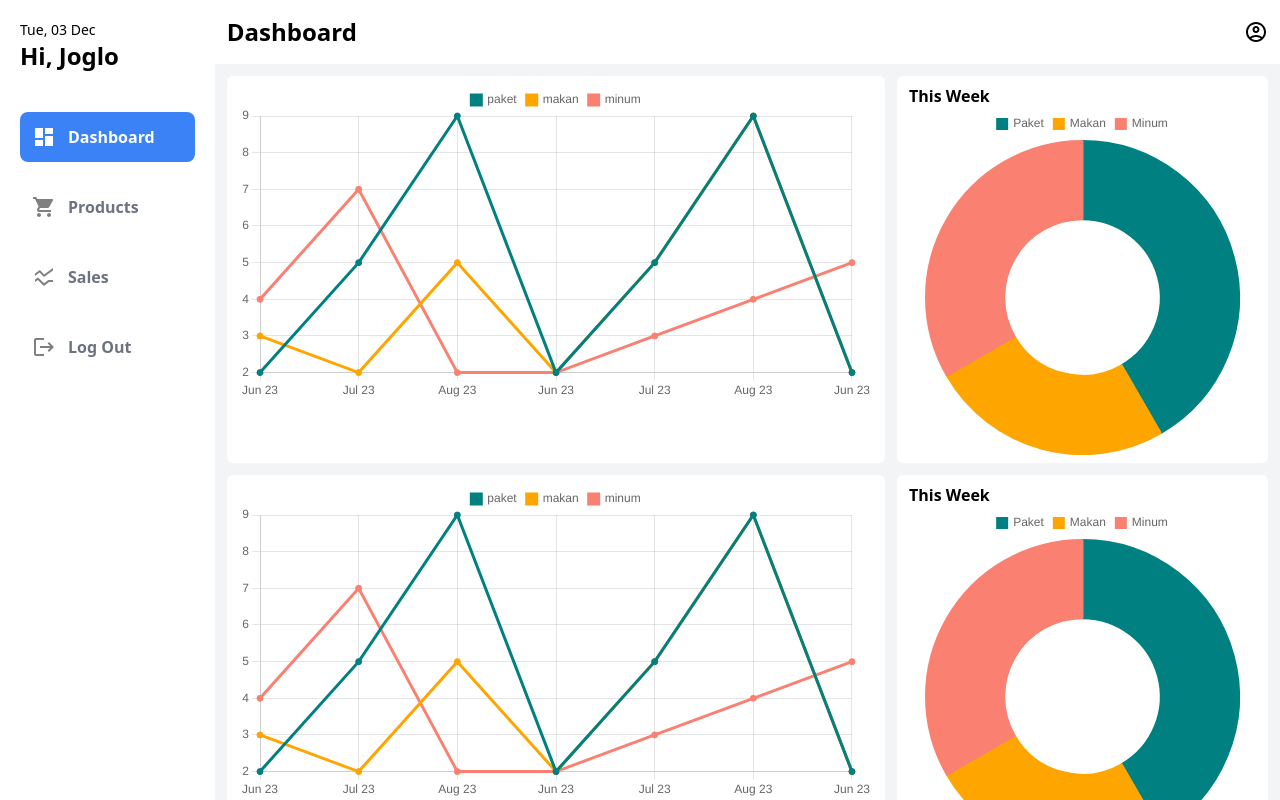
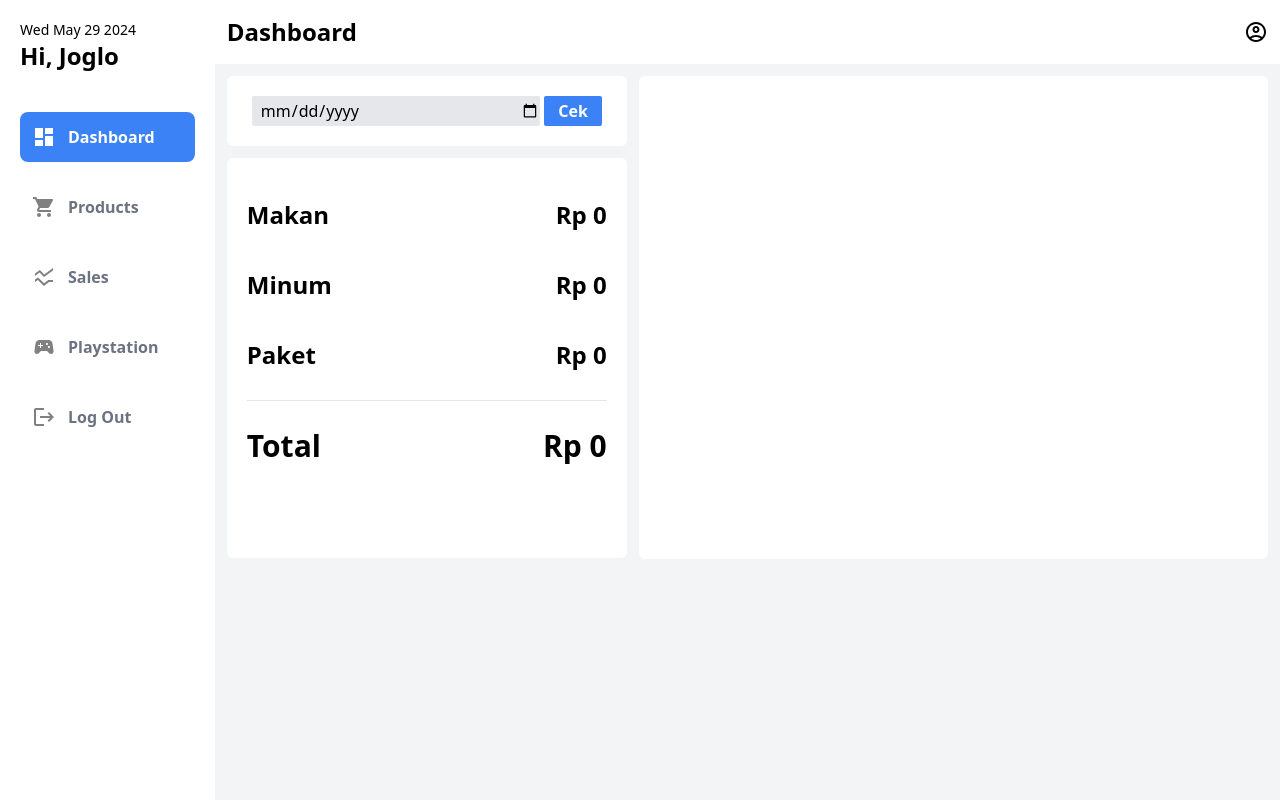
Before and after one commit to deniPamungkas/joglo-ndeso-kasir-admin, a React (Vite) app: page /sales in a window 1280 px wide. Built offline with nearby package versions, Linux system fonts and the light colour scheme.

Commit message:
sales page

```diff
--- a/src/components/sidebar.jsx
+++ b/src/components/sidebar.jsx
@@ -2,9 +2,11 @@ import DashboardIcon from "@mui/icons-material/Dashboard";
 import ShoppingCartIcon from "@mui/icons-material/ShoppingCart";
 import SsidChartIcon from "@mui/icons-material/SsidChart";
 import LogoutIcon from "@mui/icons-material/Logout";
+import SportsEsportsIcon from "@mui/icons-material/SportsEsports";
 import { useContext } from "react";
 import { Side } from "../context/sideContext";
 import { Link } from "react-router-dom";
+import { todayDate } from "../utils/getTodayDate";
 
 const SideBar = () => {
   const { value, setValue } = useContext(Side);
@@ -15,7 +17,7 @@ const SideBar = () => {
   return (
     <div className="w-[250px] h-screen bg-white p-3 lg:p-5 hidden md:block z-50">
       <div className="">
-        <h3 className="text-sm">Tue, 03 Dec</h3>
+        <h3 className="text-sm">{todayDate()}</h3>
         <h1 className="text-2xl font-bold">Hi, Joglo</h1>
       </div>
       <ul className="flex flex-col gap-y-5 py-10">
@@ -64,6 +66,22 @@ const SideBar = () => {
           <span>Sales</span>
         </Link>
         <Link
+          to={"/playstation"}
+          onClick={handleClick}
+          id="Playstation"
+          className={`${
+            value == "Playstation" ? "bg-blue-500 text-white" : "text-gray-500"
+          } rounded-lg h-[50px] w-full flex justify-start px-3 font-semibold items-center gap-x-3 relative cursor-pointer`}
+        >
+          <div className="absolute top-0 right-0 left-0 bottom-0 z-10"></div>
+          <SportsEsportsIcon
+            style={
+              value == "Playstation" ? { color: "white" } : { color: "gray" }
+            }
+          />
+          <span>Playstation</span>
+        </Link>
+        <Link
           to={"/logout"}
           onClick={handleClick}
           id="Logout"
--- a/src/pages/dashboard.jsx
+++ b/src/pages/dashboard.jsx
@@ -16,8 +16,12 @@ import { useQuery } from "@tanstack/react-query";
 import {
   allOrders,
   dailyOrders,
+  fitDataToMonth,
   monthlyOrders,
+  profitThisTime,
+  sixMonthOrderPerCat,
   sixMonthOrders,
+  sixMonthOrdersSum,
   weeklyOrders,
 } from "../utils/getOrders";
 
@@ -75,40 +79,34 @@ const Dashboard = () => {
     queryFn: sixMonthOrders,
   });
 
-  console.log(orderSixMonths?.data[0].keuntungan);
+  const orderSixMonthsSum = useQuery({
+    queryKey: ["sixMonthOrdersSum"],
+    queryFn: sixMonthOrdersSum,
+  });
 
   const ordersThisMonth = useQuery({
     queryKey: ["monthlyOrders"],
     queryFn: monthlyOrders,
   });
-  const profitThisMonth = ordersThisMonth.data?.reduce((acc, cur) => {
-    return acc + cur.profit;
-  }, 0);
 
   const ordersThisWeek = useQuery({
     queryKey: ["weeklyOrders"],
     queryFn: weeklyOrders,
   });
-  const profitThisWeek = ordersThisWeek.data?.reduce((acc, cur) => {
-    return acc + cur.profit;
-  }, 0);
 
   const ordersThisDay = useQuery({
     queryKey: ["dailyOrders"],
     queryFn: dailyOrders,
   });
-  const profitThisDay = ordersThisDay.data?.reduce((acc, cur) => {
-    return acc + cur.profit;
-  }, 0);
 
   return (
     <div className="mt-16 w-full h-fit">
       <section className="w-full h-fit md:h-[150px] flex py-4 px-3 justify-center md:justify-start items-center">
         <div className="md:w-full md:h-full grid grid-cols-2 lg:grid-cols-4 gap-2">
           <Earnings time="Year" />
-          <Earnings time="Month" value={profitThisMonth} />
-          <Earnings time="Week" value={profitThisWeek} />
-          <Earnings time="day" value={profitThisDay} />
+          <Earnings time="Month" value={profitThisTime(ordersThisMonth)} />
+          <Earnings time="Week" value={profitThisTime(ordersThisWeek)} />
+          <Earnings time="day" value={profitThisTime(ordersThisDay)} />
         </div>
       </section>
       <section className="px-3 flex-col">
@@ -135,7 +133,11 @@ const Dashboard = () => {
                     label: "keuntungan",
                     backgroundColor: "teal",
                     borderColor: "teal",
-                    data: [0, 0, 0, 0, 0, orderSixMonths?.data[0].keuntungan],
+                    data: fitDataToMonth(
+                      orderSixMonths?.data?.map((dat) => {
+                        return dat.keuntungan;
+                      })
+                    ),
                   },
                 ],
               }}
@@ -151,35 +153,34 @@ const Dashboard = () => {
                 animation: { duration: 2000, easing: "easeOutExpo" },
               }}
               data={{
-                labels: [
-                  "Jun 23",
-                  "Jul 23",
-                  "Aug 23",
-                  "Sep 23",
-                  "Okt 23",
-                  "Nov 23",
-                ],
+                labels: months(),
                 datasets: [
                   {
                     id: 1,
                     label: "paket",
                     backgroundColor: "teal",
                     borderColor: "teal",
-                    data: [500, 100, 700, 400, 600, 200],
+                    data: fitDataToMonth(
+                      sixMonthOrderPerCat(orderSixMonthsSum, "paket")
+                    ),
                   },
                   {
                     id: 2,
                     label: "makan",
                     backgroundColor: "orange",
                     borderColor: "orange",
-                    data: [300, 600, 200, 600, 800, 400],
+                    data: fitDataToMonth(
+                      sixMonthOrderPerCat(orderSixMonthsSum, "makan")
+                    ),
                   },
                   {
                     id: 3,
                     label: "minum",
                     backgroundColor: "salmon",
                     borderColor: "salmon",
-                    data: [40, 500, 300, 500, 700, 100],
+                    data: fitDataToMonth(
+                      sixMonthOrderPerCat(orderSixMonthsSum, "minum")
+                    ),
                   },
                 ],
               }}
@@ -187,12 +188,6 @@ const Dashboard = () => {
           </div>
         </div>
       </section>
-      {/* <section className="w-full p-3 flex gap-x-3 overflow-scroll">
-        <Earnings time="Month" />
-        <Earnings time="Month" />
-        <Earnings time="Month" />
-        <Earnings time="Month" />
-      </section> */}
     </div>
   );
 };
--- a/src/pages/sales.jsx
+++ b/src/pages/sales.jsx
@@ -11,6 +11,9 @@ import {
   Title,
   CategoryScale,
 } from "chart.js";
+import { useState } from "react";
+import { useQuery } from "@tanstack/react-query";
+import axios from "axios";
 const Sales = () => {
   ChartJS.register(
     ArcElement,
@@ -27,11 +30,109 @@ const Sales = () => {
   // ChartJS.defaults.responsive = false;
   ChartJS.defaults.plugins.legend.labels.boxWidth = 10;
   ChartJS.defaults.plugins.legend.labels.boxHeight = 10;
-  // ChartJS.overrides[Doughnut]
+  const [date, setDate] = useState(null);
+  const [orderData, setOrderData] = useState(null);
+  const handleDate = (e) => {
+    setDate(e.target.value);
+  };
+  const handleDateForm = async (e) => {
+    e.preventDefault();
+    try {
+      const result = await axios.post(
+        "http://localhost:5500/admin/v1/getOrdersByDate",
+        { date: date }
+      );
+      setOrderData(result.data);
+      return result;
+    } catch (error) {
+      return console.log(error);
+    }
+  };
+
+  const dataPerCat = (cat) => {
+    const filteredData = orderData?.filter((data) => {
+      return data.category == cat;
+    });
+    return filteredData;
+  };
   return (
     <div className="mt-16">
-      <section className="w-full h-fit p-3 grid grid-cols-1 gap-3">
-        <div className="grid grid-cols-11 gap-3">
+      <section className="w-full h-fit p-3 flex justify-between gap-x-3">
+        <div className="flex flex-col gap-y-3 w-[400px]">
+          <form
+            onSubmit={handleDateForm}
+            className="w-[400px] h-[70px] flex justify-center items-center bg-white rounded-md"
+          >
+            <div className="w-[350px] h-[30px] flex gap-x-1">
+              <input
+                type="date"
+                name="tanggal"
+                id="tanggal"
+                onChange={handleDate}
+                className="w-full outline-none pl-2 bg-gray-200 rounded-sm"
+              />
+              <button
+                type="submit"
+                className="bg-blue-500 w-[70px] h-[30px] flex justify-center items-center text-white font-bold rounded-sm"
+              >
+                Cek
+              </button>
+            </div>
+          </form>
+          <div className="w-full h-[400px] bg-white rounded-md px-5 py-8 flex flex-col gap-y-5">
+            <div className="w-full h-[50px] flex justify-between items-center text-2xl font-semibold">
+              <h1>Makan</h1>
+              <span>
+                {orderData !== null
+                  ? `Rp ${new Intl.NumberFormat("id-ID").format(
+                      dataPerCat("makan").reduce((acc, cur) => {
+                        return acc + cur.price * cur.amount;
+                      }, 0)
+                    )}`
+                  : `Rp ${new Intl.NumberFormat("id-ID").format(0)}`}
+              </span>
+            </div>
+            <div className="w-full h-[50px] flex justify-between items-center text-2xl font-semibold">
+              <h1>Minum</h1>
+              <span>
+                {orderData !== null
+                  ? `Rp ${new Intl.NumberFormat("id-ID").format(
+                      dataPerCat("minum").reduce((acc, cur) => {
+                        return acc + cur.price * cur.amount;
+                      }, 0)
+                    )}`
+                  : `Rp ${new Intl.NumberFormat("id-ID").format(0)}`}
+              </span>
+            </div>
+            <div className="w-full h-[50px] flex justify-between items-center text-2xl font-semibold">
+              <h1>Paket</h1>
+              <span>
+                {orderData !== null
+                  ? `Rp ${new Intl.NumberFormat("id-ID").format(
+                      dataPerCat("paket").reduce((acc, cur) => {
+                        return acc + cur.price * cur.amount;
+                      }, 0)
+                    )}`
+                  : `Rp ${new Intl.NumberFormat("id-ID").format(0)}`}
+              </span>
+            </div>
+            <hr />
+            <div className="w-full h-[50px] flex justify-between items-center text-3xl font-semibold">
+              <h1>Total</h1>
+              <span>
+                {orderData !== null
+                  ? `Rp ${new Intl.NumberFormat("id-ID").format(
+                      orderData?.reduce((acc, cur) => {
+                        return acc + cur.price * cur.amount;
+                      }, 0)
+                    )}`
+                  : `Rp ${new Intl.NumberFormat("id-ID").format(0)}`}
+              </span>
+            </div>
+          </div>
+        </div>
+        <div className="w-full h-[483px] bg-white rounded-md"></div>
+        {/* <div className="grid grid-cols-11 gap-3">
           <div className="h-full w-full col-span-7 bg-white rounded-md py-2 px-3">
             <Line
               datasetIdKey="se"
@@ -100,77 +201,7 @@ const Sales = () => {
               }}
             />
           </div>
-        </div>
-        <div className="grid grid-cols-11 gap-3">
-          <div className="h-full w-full col-span-7 bg-white rounded-md py-2 px-3">
-            <Line
-              datasetIdKey="se"
-              plugins={{ backgroundColor: "lighgreen" }}
-              options={{
-                backgroundColor: "red",
-                responsive: true,
-                animation: { duration: 2000, easing: "easeOutExpo" },
-              }}
-              data={{
-                labels: [
-                  "Jun 23",
-                  "Jul 23",
-                  "Aug 23",
-                  "Jun 23",
-                  "Jul 23",
-                  "Aug 23",
-                  "Jun 23",
-                ],
-                datasets: [
-                  {
-                    id: 1,
-                    label: "paket",
-                    backgroundColor: "teal",
-                    borderColor: "teal",
-                    data: [2, 5, 9, 2, 5, 9, 2],
-                  },
-                  {
-                    id: 2,
-                    label: "makan",
-                    backgroundColor: "orange",
-                    borderColor: "orange",
-                    data: [3, 2, 5, 2, 5, 9, 2],
-                  },
-                  {
-                    id: 3,
-                    label: "minum",
-                    backgroundColor: "salmon",
-                    borderColor: "salmon",
-                    data: [4, 7, 2, 2, 3, 4, 5],
-                  },
-                ],
-              }}
-            />
-          </div>
-          <div className="h-full w-full col-span-4 bg-white rounded-md py-2 px-3 font-semibold">
-            <h1>This Week</h1>
-            <Doughnut
-              datasetIdKey="se"
-              options={{
-                backgroundColor: "fuscia",
-                indexAxis: "y",
-                animation: { duration: 2000, easing: "easeOutExpo" },
-                plugins: { legend: { maxWidth: "1" } },
-              }}
-              data={{
-                labels: ["Paket", "Makan", "Minum"],
-                datasets: [
-                  {
-                    id: 1,
-                    data: [500, 300, 400],
-                    backgroundColor: ["teal", "orange", "salmon"],
-                    borderColor: ["teal", "orange", "salmon"],
-                  },
-                ],
-              }}
-            />
-          </div>
-        </div>
+        </div> */}
       </section>
     </div>
   );
--- a/src/style.css
+++ b/src/style.css
@@ -592,10 +592,6 @@ video {
   z-index: 50;
 }
 
-.col-span-3 {
-  grid-column: span 3 / span 3;
-}
-
 .col-span-4 {
   grid-column: span 4 / span 4;
 }
@@ -636,10 +632,6 @@ video {
   height: 4rem;
 }
 
-.h-\[200px\] {
-  height: 200px;
-}
-
 .h-\[30px\] {
   height: 30px;
 }
@@ -658,10 +650,6 @@ video {
 
 .h-\[510px\] {
   height: 510px;
-}
-
-.h-\[530px\] {
-  height: 530px;
 }
 
 .h-\[80px\] {
@@ -685,16 +673,44 @@ video {
   height: 100px;
 }
 
-.h-\[300px\] {
-  height: 300px;
+.h-\[70px\] {
+  height: 70px;
+}
+
+.h-\[400px\] {
+  height: 400px;
+}
+
+.h-\[5px\] {
+  height: 5px;
+}
+
+.h-\[700px\] {
+  height: 700px;
+}
+
+.h-\[450px\] {
+  height: 450px;
+}
+
+.h-\[480px\] {
+  height: 480px;
+}
+
+.h-\[481px\] {
+  height: 481px;
+}
+
+.h-\[482px\] {
+  height: 482px;
+}
+
+.h-\[483px\] {
+  height: 483px;
 }
 
 .min-h-screen {
   min-height: 100vh;
-}
-
-.w-1\/2 {
-  width: 50%;
 }
 
 .w-\[130px\] {
@@ -705,16 +721,8 @@ video {
   width: 175px;
 }
 
-.w-\[200px\] {
-  width: 200px;
-}
-
 .w-\[250px\] {
   width: 250px;
-}
-
-.w-\[50px\] {
-  width: 50px;
 }
 
 .w-\[700px\] {
@@ -729,12 +737,28 @@ video {
   width: 100%;
 }
 
-.w-\[100px\] {
-  width: 100px;
+.w-\[200px\] {
+  width: 200px;
+}
+
+.w-\[50px\] {
+  width: 50px;
 }
 
 .w-\[300px\] {
   width: 300px;
+}
+
+.w-\[70px\] {
+  width: 70px;
+}
+
+.w-\[400px\] {
+  width: 400px;
+}
+
+.w-\[350px\] {
+  width: 350px;
 }
 
 .shrink-0 {
@@ -759,16 +783,16 @@ video {
   cursor: pointer;
 }
 
+.grid-cols-1 {
+  grid-template-columns: repeat(1, minmax(0, 1fr));
+}
+
 .grid-cols-11 {
   grid-template-columns: repeat(11, minmax(0, 1fr));
 }
 
 .grid-cols-2 {
   grid-template-columns: repeat(2, minmax(0, 1fr));
-}
-
-.grid-cols-1 {
-  grid-template-columns: repeat(1, minmax(0, 1fr));
 }
 
 .flex-col {
@@ -838,8 +862,8 @@ video {
   row-gap: 1.25rem;
 }
 
-.overflow-hidden {
-  overflow: hidden;
+.gap-y-3 {
+  row-gap: 0.75rem;
 }
 
 .overflow-scroll {
@@ -848,10 +872,6 @@ video {
 
 .overflow-y-scroll {
   overflow-y: scroll;
-}
-
-.rounded-\[50px\] {
-  border-radius: 50px;
 }
 
 .rounded-full {
@@ -864,6 +884,10 @@ video {
 
 .rounded-md {
   border-radius: 0.375rem;
+}
+
+.rounded-sm {
+  border-radius: 0.125rem;
 }
 
 .border-2 {
@@ -889,14 +913,14 @@ video {
   background-color: rgb(243 244 246 / var(--tw-bg-opacity));
 }
 
-.bg-gray-300 {
+.bg-gray-500 {
   --tw-bg-opacity: 1;
-  background-color: rgb(209 213 219 / var(--tw-bg-opacity));
+  background-color: rgb(107 114 128 / var(--tw-bg-opacity));
 }
 
-.bg-red-500 {
+.bg-red-400 {
   --tw-bg-opacity: 1;
-  background-color: rgb(239 68 68 / var(--tw-bg-opacity));
+  background-color: rgb(248 113 113 / var(--tw-bg-opacity));
 }
 
 .bg-transparent {
@@ -906,6 +930,11 @@ video {
 .bg-white {
   --tw-bg-opacity: 1;
   background-color: rgb(255 255 255 / var(--tw-bg-opacity));
+}
+
+.bg-red-500 {
+  --tw-bg-opacity: 1;
+  background-color: rgb(239 68 68 / var(--tw-bg-opacity));
 }
 
 .bg-green-300 {
@@ -918,9 +947,24 @@ video {
   background-color: rgb(187 247 208 / var(--tw-bg-opacity));
 }
 
-.bg-gray-500 {
+.bg-gray-400 {
   --tw-bg-opacity: 1;
-  background-color: rgb(107 114 128 / var(--tw-bg-opacity));
+  background-color: rgb(156 163 175 / var(--tw-bg-opacity));
+}
+
+.bg-gray-300 {
+  --tw-bg-opacity: 1;
+  background-color: rgb(209 213 219 / var(--tw-bg-opacity));
+}
+
+.bg-gray-200 {
+  --tw-bg-opacity: 1;
+  background-color: rgb(229 231 235 / var(--tw-bg-opacity));
+}
+
+.bg-red-300 {
+  --tw-bg-opacity: 1;
+  background-color: rgb(252 165 165 / var(--tw-bg-opacity));
 }
 
 .p-2 {
@@ -933,6 +977,10 @@ video {
 
 .p-7 {
   padding: 1.75rem;
+}
+
+.p-5 {
+  padding: 1.25rem;
 }
 
 .px-3 {
@@ -958,6 +1006,20 @@ video {
 .py-4 {
   padding-top: 1rem;
   padding-bottom: 1rem;
+}
+
+.px-5 {
+  padding-left: 1.25rem;
+  padding-right: 1.25rem;
+}
+
+.py-8 {
+  padding-top: 2rem;
+  padding-bottom: 2rem;
+}
+
+.pl-2 {
+  padding-left: 0.5rem;
 }
 
 .text-center {
@@ -996,6 +1058,11 @@ video {
 .text-xs {
   font-size: 0.75rem;
   line-height: 1rem;
+}
+
+.text-3xl {
+  font-size: 1.875rem;
+  line-height: 2.25rem;
 }
 
 .font-bold {
--- a/src/utils/getOrders.js
+++ b/src/utils/getOrders.js
@@ -28,6 +28,18 @@ export const sixMonthOrders = async () => {
   try {
     const result = await axios.get(
       "http://localhost:5500/admin/v1/getSixMonthOrders"
+    );
+    return result.data;
+  } catch (error) {
+    console.log(error);
+    return error;
+  }
+};
+
+export const sixMonthOrdersSum = async () => {
+  try {
+    const result = await axios.get(
+      "http://localhost:5500/admin/v1/getSixMonthOrdersSum"
     );
     return result.data;
   } catch (error) {
@@ -71,3 +83,39 @@ export const dailyOrders = async () => {
     return error;
   }
 };
+
+export const sixMonthOrderPerCat = (time, cat) => {
+  const dataSum = time?.data
+    ?.filter((dat) => {
+      return dat._id.category == cat;
+    })
+    .map((dat) => {
+      return dat.jumlah;
+    });
+  return dataSum;
+};
+
+export const fitDataToMonth = (data) => {
+  let ar = [];
+  try {
+    if (data.length < 6) {
+      for (let i = 0; i < 6 - data.length; i++) {
+        ar.push(0);
+      }
+      return [...ar, ...data];
+    }
+  } catch (err) {
+    return err;
+  }
+};
+
+export const profitThisTime = (jangka) => {
+  try {
+    const profit = jangka.data?.reduce((acc, cur) => {
+      return acc + cur.keuntungan;
+    }, 0);
+    return profit;
+  } catch (error) {
+    return null;
+  }
+};
--- /dev/null
+++ b/src/utils/getTodayDate.js
@@ -0,0 +1,4 @@
+export const todayDate = () => {
+  let today = new Date();
+  return today.toDateString();
+};
```
